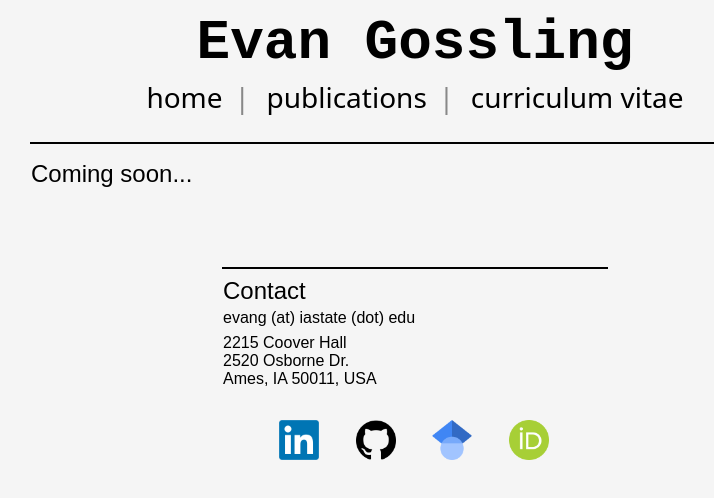
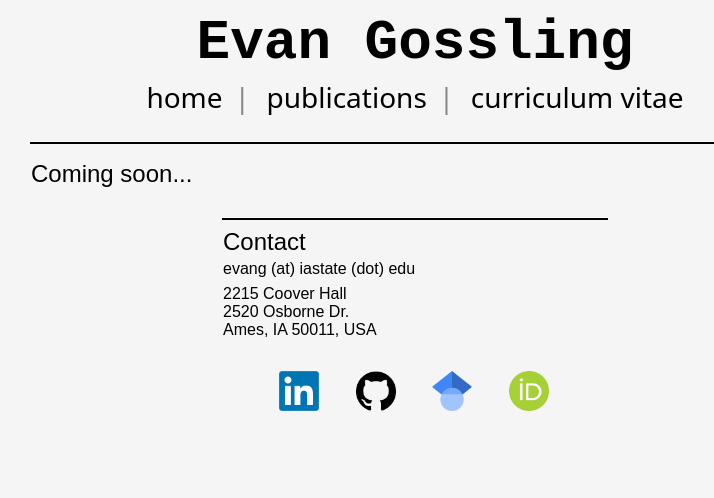
Before and after one commit to evangossling/evangossling.github.io, a plain HTML site: page research.html in a window 1280 px wide. Shown: the whole page, without its empty margins (225-939 px from the left). Drawn offline with Linux system fonts and the light colour scheme.

Commit message:
adjust padding for contact

```diff
--- a/css/base.css
+++ b/css/base.css
@@ -44,6 +44,7 @@ body {
 
 .contact {
     clear: both;
+    padding-top: 5px;
 }
 
 .contact h4 {
--- a/css/home.css
+++ b/css/home.css
@@ -30,5 +30,4 @@ img {
     float: right;
     padding-left: 10px;
     padding-top: 5px;
-    padding-bottom: 15px;
 }
```
Also changed, not shown: ara_launch_event.html (+0 -1 lines), curriculum_vitae.html (+0 -1 lines), publications.html (+0 -1 lines), research.html (+0 -1 lines).
